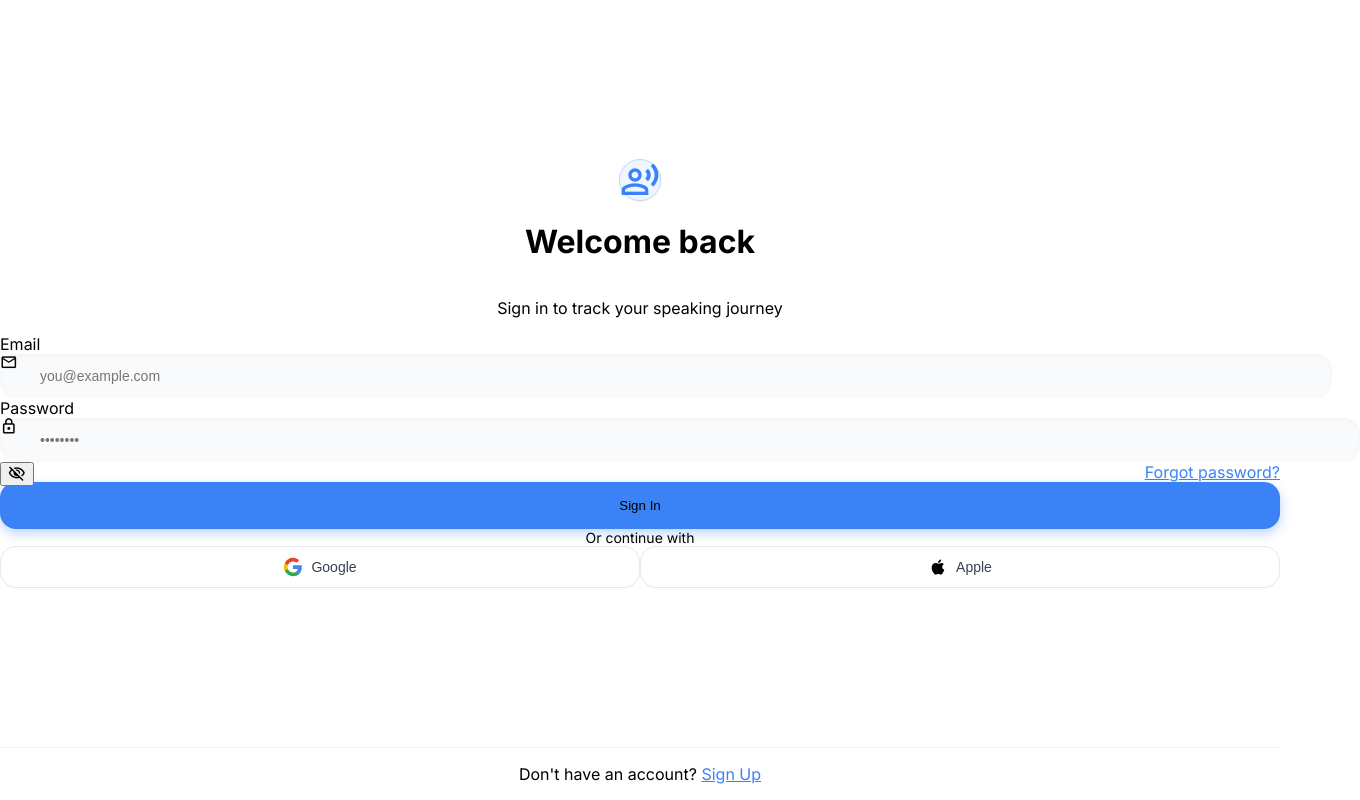
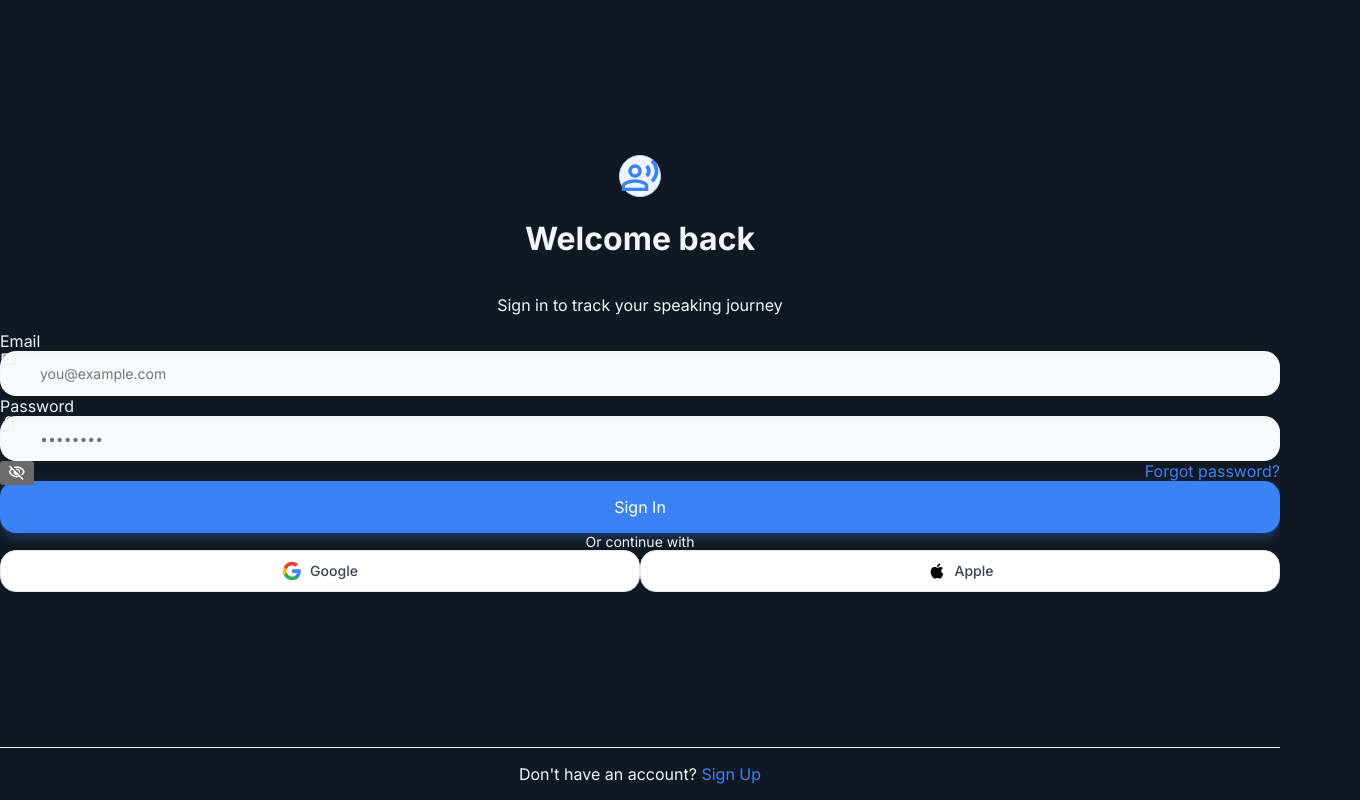
Before and after one commit to hasan-juraev/toastmaster-dashboard, a React (Vite) app: page /login in a window 1280 px wide. Shown: the whole page, 1360 px wide, since content can reach past the window. Built offline with nearby package versions, Linux system fonts and the light colour scheme.

Commit message:
refactor: Update ui

```diff
--- a/src/App.tsx
+++ b/src/App.tsx
@@ -1,7 +1,9 @@
 import { BrowserRouter, Routes, Route, Navigate } from "react-router-dom";
 import { QueryClientProvider } from "@tanstack/react-query";
-import { AuthProvider, useAuth } from "./app/AuthProvider";
+import { AuthProvider } from "./app/AuthProvider";
+import { useAuth } from "./app/AuthContext";
 import { queryClient } from "./lib/queryClient";
+import { AppLoadingScreen } from "./components/ui/AppLoadingScreen";
 import Login from "./pages/Login";
 import Dashboard from "./pages/Dashboard";
 import Members from "./pages/Members";
@@ -14,11 +16,7 @@ function ProtectedRoute({ children }: { children: React.ReactNode }) {
   const { user, loading } = useAuth();
 
   if (loading) {
-    return (
-      <div className="min-h-screen flex items-center justify-center">
-        <div className="text-gray-600">Loading...</div>
-      </div>
-    );
+    return <AppLoadingScreen message="Checking your club session..." />;
   }
 
   if (!user) {
@@ -32,11 +30,7 @@ function AppRoutes() {
   const { user, loading } = useAuth();
 
   if (loading) {
-    return (
-      <div className="min-h-screen flex items-center justify-center">
-        <div className="text-gray-600">Loading...</div>
-      </div>
-    );
+    return <AppLoadingScreen />;
   }
 
   return (
--- /dev/null
+++ b/src/app/AuthContext.ts
@@ -0,0 +1,18 @@
+import { createContext, useContext } from "react";
+import type { Session, User } from "@supabase/supabase-js";
+
+export interface AuthContextType {
+  user: User | null;
+  session: Session | null;
+  loading: boolean;
+}
+
+export const AuthContext = createContext<AuthContextType>({
+  user: null,
+  session: null,
+  loading: true,
+});
+
+export function useAuth() {
+  return useContext(AuthContext);
+}
--- a/src/app/AuthProvider.tsx
+++ b/src/app/AuthProvider.tsx
@@ -1,20 +1,7 @@
-import { createContext, useContext, useEffect, useState } from "react";
-import type { User, Session } from "@supabase/supabase-js";
+import { useEffect, useState } from "react";
+import type { Session, User } from "@supabase/supabase-js";
 import { supabase } from "../lib/supabase";
-
-interface AuthContextType {
-  user: User | null;
-  session: Session | null;
-  loading: boolean;
-}
-
-const AuthContext = createContext<AuthContextType>({
-  user: null,
-  session: null,
-  loading: true,
-});
-
-export const useAuth = () => useContext(AuthContext);
+import { AuthContext } from "./AuthContext";
 
 export function AuthProvider({ children }: { children: React.ReactNode }) {
   const [user, setUser] = useState<User | null>(null);
--- a/src/components/meetings/RoleAssignment.tsx
+++ b/src/components/meetings/RoleAssignment.tsx
@@ -9,6 +9,14 @@ import { useState } from "react";
 
 interface RoleAssignmentProps {
   meetingId: string;
+}
+
+function getErrorMessage(error: unknown) {
+  if (error instanceof Error) {
+    return error.message;
+  }
+
+  return "Unable to update this role assignment.";
 }
 
 export default function RoleAssignment({ meetingId }: RoleAssignmentProps) {
@@ -52,8 +60,8 @@ export default function RoleAssignment({ meetingId }: RoleAssignmentProps) {
           allow_duplicate: false,
         });
       }
-    } catch (err: any) {
-      setError(err.message);
+    } catch (error: unknown) {
+      setError(getErrorMessage(error));
     }
   };
 
--- /dev/null
+++ b/src/components/ui/AppLoadingScreen.tsx
@@ -0,0 +1,21 @@
+interface AppLoadingScreenProps {
+  message?: string;
+}
+
+export function AppLoadingScreen({
+  message = "Loading dashboard...",
+}: AppLoadingScreenProps) {
+  return (
+    <div className="min-h-screen bg-app text-app-text flex items-center justify-center px-6">
+      <div className="w-full max-w-sm rounded-3xl border border-app-border bg-app-panel px-6 py-10 text-center shadow-app-card">
+        <div className="mx-auto mb-5 flex h-14 w-14 items-center justify-center rounded-2xl bg-primary/20 text-primary">
+          <span className="material-symbols-outlined text-3xl">
+            record_voice_over
+          </span>
+        </div>
+        <h1 className="text-xl font-semibold text-app-text">Club Tracker</h1>
+        <p className="mt-2 text-sm text-app-text-muted">{message}</p>
+      </div>
+    </div>
+  );
+}
--- a/src/index.css
+++ b/src/index.css
@@ -1,14 +1,154 @@
-@import url("https://fonts.googleapis.com/css2?family=Inter:wght@400;500;600;700&display=swap");
+@import url("https://fonts.googleapis.com/css2?family=Inter:wght@300;400;500;600;700;800&display=swap");
 @import url("https://fonts.googleapis.com/css2?family=Material+Symbols+Outlined:wght,FILL@100..700,0..1&display=swap");
 
 @tailwind base;
 @tailwind components;
 @tailwind utilities;
 
+@layer base {
+  :root {
+    color-scheme: dark;
+    --color-primary: 19 127 236;
+    --color-primary-strong: 39 131 227;
+    --color-app-bg: 16 25 34;
+    --color-app-bg-alt: 11 19 30;
+    --color-app-panel: 22 32 48;
+    --color-app-panel-soft: 29 41 61;
+    --color-app-border: 34 50 77;
+    --color-app-text: 241 245 249;
+    --color-app-text-muted: 148 163 184;
+    --color-app-text-subtle: 100 116 139;
+    --color-app-success: 34 197 94;
+    --color-app-warning: 245 158 11;
+    --color-app-danger: 248 113 113;
+    --shadow-app-card:
+      0 18px 48px rgba(5, 11, 24, 0.28),
+      inset 0 1px 0 rgba(255, 255, 255, 0.03);
+  }
+
+  * {
+    box-sizing: border-box;
+  }
+
+  html {
+    background: rgb(var(--color-app-bg));
+  }
+
+  body {
+    margin: 0;
+    min-height: 100vh;
+    background:
+      radial-gradient(
+        circle at top,
+        rgba(var(--color-primary), 0.12),
+        transparent 30%
+      ),
+      linear-gradient(
+        180deg,
+        rgb(var(--color-app-bg-alt)) 0%,
+        rgb(var(--color-app-bg)) 16%,
+        rgb(var(--color-app-bg)) 100%
+      );
+    color: rgb(var(--color-app-text));
+    font-family: "Inter", sans-serif;
+    -webkit-font-smoothing: antialiased;
+    -moz-osx-font-smoothing: grayscale;
+  }
+
+  a {
+    color: inherit;
+    text-decoration: none;
+  }
+
+  button,
+  input,
+  select,
+  textarea {
+    font: inherit;
+  }
+}
+
+@layer components {
+  .app-shell {
+    position: relative;
+    min-height: 100vh;
+    overflow-x: hidden;
+    background: transparent;
+  }
+
+  .app-screen {
+    width: 100%;
+    max-width: 32rem;
+    margin: 0 auto;
+    padding: 0 1.5rem;
+  }
+
+  .app-panel {
+    border: 1px solid rgb(var(--color-app-border));
+    background: rgb(var(--color-app-panel));
+    box-shadow: var(--shadow-app-card);
+  }
+
+  .app-bottom-nav {
+    position: fixed;
+    right: 0;
+    bottom: 0;
+    left: 0;
+    z-index: 30;
+    display: grid;
+    grid-template-columns: repeat(4, minmax(0, 1fr));
+    gap: 0.25rem;
+    border-top: 1px solid rgba(var(--color-app-border), 0.9);
+    background: rgba(var(--color-app-bg-alt), 0.92);
+    padding: 0.875rem 1rem calc(0.875rem + env(safe-area-inset-bottom));
+    backdrop-filter: blur(18px);
+  }
+
+  .app-bottom-nav__item {
+    display: flex;
+    flex-direction: column;
+    align-items: center;
+    gap: 0.35rem;
+    color: rgb(var(--color-app-text-muted));
+    font-size: 0.72rem;
+    font-weight: 500;
+    transition:
+      color 160ms ease,
+      transform 160ms ease;
+  }
+
+  .app-bottom-nav__item.is-active {
+    color: rgb(var(--color-primary-strong));
+  }
+
+  .app-bottom-nav__item:active {
+    transform: scale(0.97);
+  }
+
+  .app-shell__glow {
+    pointer-events: none;
+    position: fixed;
+    z-index: -1;
+    width: 18rem;
+    height: 18rem;
+    border-radius: 9999px;
+    background: rgba(var(--color-primary), 0.12);
+    filter: blur(90px);
+  }
+
+  .app-shell__glow--top {
+    top: -8rem;
+    right: -8rem;
+  }
+
+  .app-shell__glow--bottom {
+    bottom: -10rem;
+    left: -8rem;
+  }
+}
+
 body {
-  margin: 0;
-  min-height: 100vh;
-  font-family: "Inter", sans-serif;
+  min-height: max(100vh, 100dvh);
 }
 
 .material-symbols-outlined {
@@ -23,13 +163,15 @@ body {
 input:-webkit-autofill,
 input:-webkit-autofill:hover,
 input:-webkit-autofill:focus {
-  -webkit-box-shadow: 0 0 0px 1000px #f8fafc inset !important;
-  box-shadow: 0 0 0px 1000px #f8fafc inset !important;
+  -webkit-text-fill-color: rgb(var(--color-app-text)) !important;
+  -webkit-box-shadow: 0 0 0px 1000px rgb(var(--color-app-panel)) inset !important;
+  box-shadow: 0 0 0px 1000px rgb(var(--color-app-panel)) inset !important;
   transition: background-color 5000s ease-in-out 0s;
 }
 
-/* Remove default focus outline; our inputs have inline focus ring styles */
-input:focus {
+input:focus,
+select:focus,
+textarea:focus {
   outline: none;
-  box-shadow: 0 0 0 2px #3b82f6 !important;
+  box-shadow: 0 0 0 2px rgba(var(--color-primary), 0.72) !important;
 }
--- a/src/pages/Dashboard.tsx
+++ b/src/pages/Dashboard.tsx
@@ -1,6 +1,6 @@
 import { Link } from "react-router-dom";
 import { supabase } from "../lib/supabase";
-import { useAuth } from "../app/AuthProvider";
+import { useAuth } from "../app/AuthContext";
 import { useMembers } from "../hooks/useMembers";
 
 const NAV_CARDS = [
--- a/tailwind.config.js
+++ b/tailwind.config.js
@@ -5,15 +5,37 @@ export default {
   theme: {
     extend: {
       colors: {
-        primary: "#3b82f6",
-        "background-light": "#ffffff",
-        "background-dark": "#0f172a",
+        primary: "#137fec",
+        "primary-strong": "#2783e3",
+        "background-light": "#f6f7f8",
+        "background-dark": "#101922",
+        app: {
+          bg: "rgb(var(--color-app-bg) / <alpha-value>)",
+          "bg-alt": "rgb(var(--color-app-bg-alt) / <alpha-value>)",
+          panel: "rgb(var(--color-app-panel) / <alpha-value>)",
+          "panel-soft": "rgb(var(--color-app-panel-soft) / <alpha-value>)",
+          border: "rgb(var(--color-app-border) / <alpha-value>)",
+          text: "rgb(var(--color-app-text) / <alpha-value>)",
+          "text-muted": "rgb(var(--color-app-text-muted) / <alpha-value>)",
+          "text-subtle": "rgb(var(--color-app-text-subtle) / <alpha-value>)",
+          success: "rgb(var(--color-app-success) / <alpha-value>)",
+          warning: "rgb(var(--color-app-warning) / <alpha-value>)",
+          danger: "rgb(var(--color-app-danger) / <alpha-value>)",
+        },
       },
       fontFamily: {
         display: ["Inter", "sans-serif"],
       },
       borderRadius: {
-        DEFAULT: "1rem",
+        DEFAULT: "0.25rem",
+        lg: "0.5rem",
+        xl: "0.75rem",
+        "2xl": "1rem",
+        "3xl": "1.5rem",
+      },
+      boxShadow: {
+        "app-card":
+          "0 18px 48px rgba(5, 11, 24, 0.28), inset 0 1px 0 rgba(255, 255, 255, 0.03)",
       },
     },
   },
--- /dev/null
+++ b/test_login.html
@@ -0,0 +1,51 @@
+
+<!DOCTYPE html>
+<html lang="en">
+<head>
+    <meta charset="UTF-8">
+    <meta name="viewport" content="width=device-width, initial-scale=1.0">
+    <title>contribution.usercontent.com - Coming Soon</title>
+    <style>
+        * { margin: 0; padding: 0; box-sizing: border-box; }
+        body {
+            font-family: -apple-system, BlinkMacSystemFont, "Segoe UI", Roboto, sans-serif;
+            background: linear-gradient(135deg, #667eea 0%, #764ba2 100%);
+            min-height: 100vh;
+            display: flex;
+            align-items: center;
+            justify-content: center;
+            padding: 20px;
+        }
+        .container {
+            background: white;
+            border-radius: 12px;
+            padding: 60px 40px;
+            box-shadow: 0 20px 60px rgba(0,0,0,0.3);
+            text-align: center;
+            max-width: 600px;
+        }
+        h1 {
+            color: #333;
+            font-size: 2.5em;
+            margin-bottom: 20px;
+            word-break: break-word;
+        }
+        p {
+            color: #666;
+            font-size: 1.2em;
+            line-height: 1.6;
+        }
+        .emoji {
+            font-size: 4em;
+            margin-bottom: 20px;
+        }
+    </style>
+</head>
+<body>
+    <div class="container">
+        <div class="emoji">🚀</div>
+        <h1>contribution.usercontent.com</h1>
+        <p>This domain is coming soon.</p>
+    </div>
+</body>
+</html>
```
Also changed, not shown: src/components/ui/AppShell.tsx (added, +59 -0 lines).
